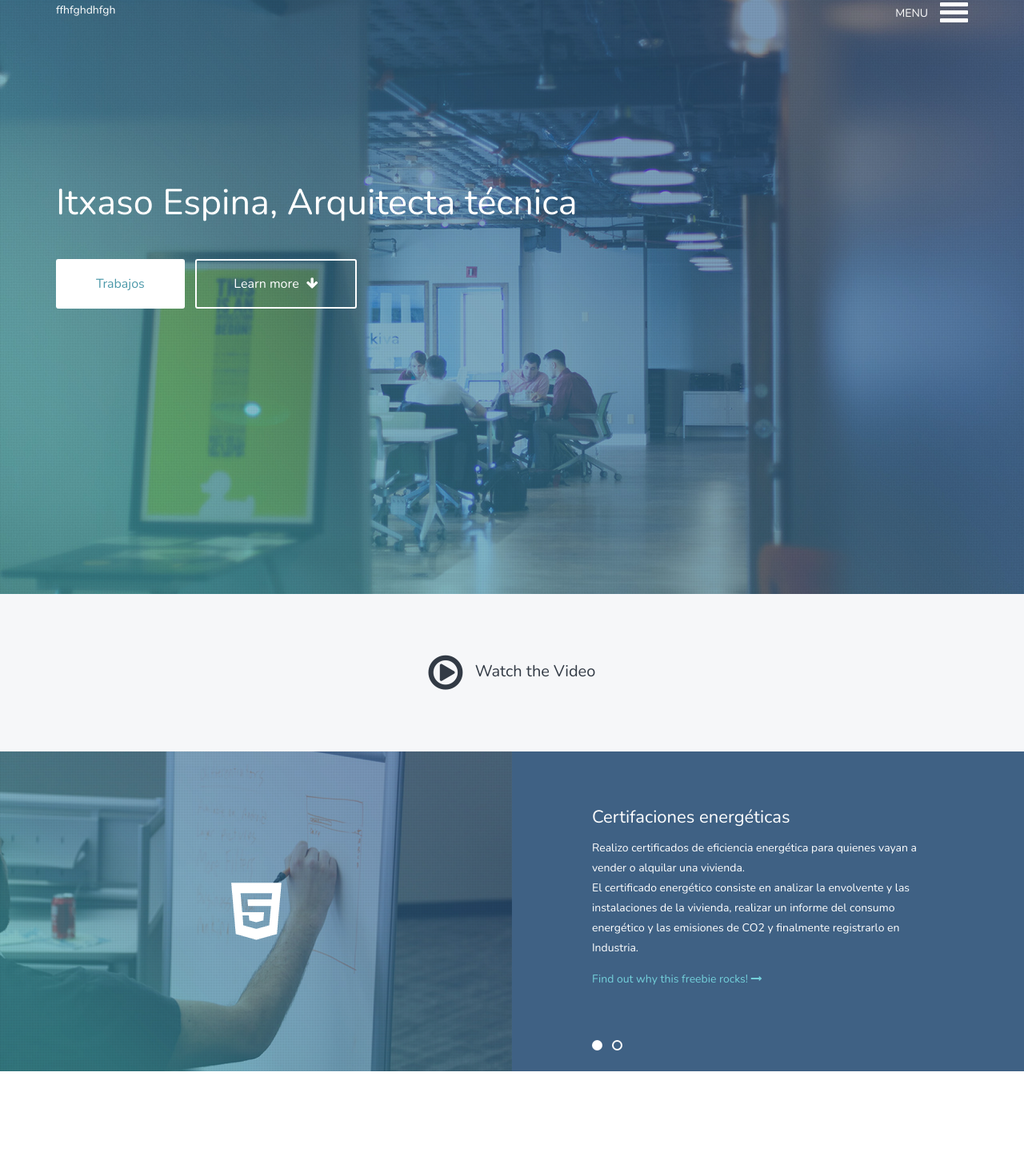
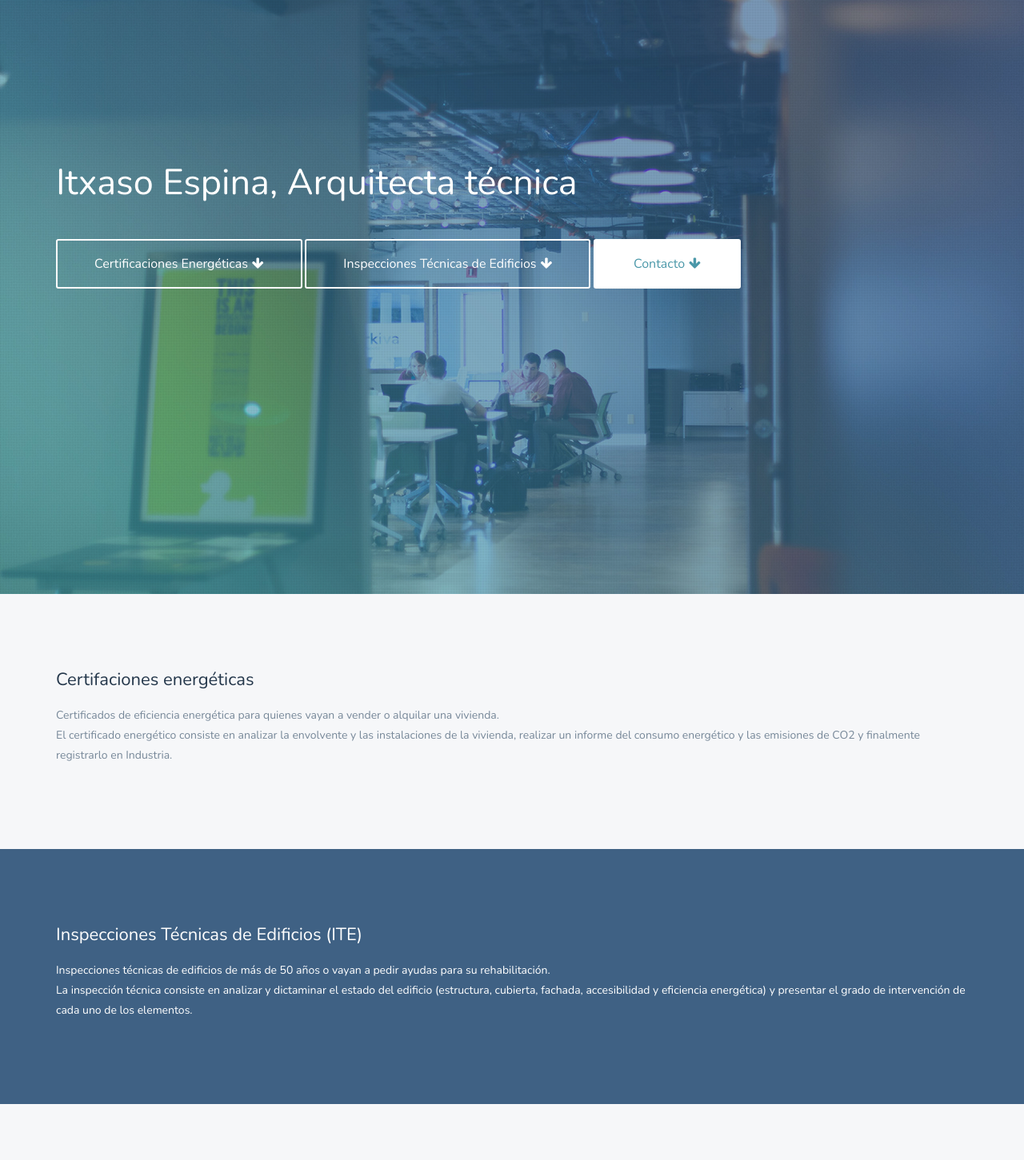
Before and after one commit to itxasoespina/itxasoespina.github.io, a plain HTML site: page index.html in a window 1280 px wide. Shown: the part 57-1508 px from the top of the page at 80% size. Drawn offline with nearby package versions, Linux system fonts and the light colour scheme.

Commit message:
Mejorada la portada
Separado en secciones los textos, arreglado los colores de las
secciones, los márgenes y configurado los botones para avanzar

```diff
--- a/css/styles.css
+++ b/css/styles.css
@@ -467,6 +467,34 @@ a:hover, a:focus {
 /* ==========================================================================
 Buttons
 ========================================================================== */
+
+.white-btn {
+    display: inline-block;
+    margin: 0 10px 10px 0;
+    padding: 20px 50px;
+    border-radius: 3px;
+    background-color: #fff;
+    color: #4b98a9;
+    font-size: 16px;
+}
+.white-btn:hover, .white-btn:focus {
+    background-color: #73d0da;
+    color: #fff;
+    text-decoration: none;
+}
+.trans-btn {
+    display: inline-block;
+    padding: 18px 46px;
+    border: 2px solid #fff;
+    border-radius: 3px;
+    color: #fff;
+    font-size: 16px;
+}
+.trans-btn:hover, .trans-btn:focus {
+    border-color: #73d0da;
+    color: #73d0da;
+    text-decoration: none;
+}
 .use-btn {
     display: inline-block;
     margin: 0 10px 10px 0;
@@ -824,6 +852,38 @@ Showcase
 }
 
 /* ==========================================================================
+Explanations
+========================================================================== */
+.explanation-white {
+    padding: 80px 0 80px 0;
+    background-color: #f6f7f9;
+}
+.explanation-white h1 {
+    margin-bottom: 20px;
+    color: #24374b;
+    font-weight: 400;
+    font-size: 22px;
+}
+.explanation-white p {
+    margin-bottom: 25px;
+    color: #778899;
+}
+
+.explanation-blue {
+    padding: 80px 0 80px 0;
+    background-color: #3F6184;
+}
+.explanation-blue h1 {
+    margin-bottom: 20px;
+    color: #fff;
+    font-weight: 400;
+    font-size: 22px;
+}
+.explanation-blue p {
+    margin-bottom: 25px;
+    color: #fff;
+}
+/* ==========================================================================
 Screenshots Intro
 ========================================================================== */
 .screenshots-intro {
--- a/index.html
+++ b/index.html
@@ -50,21 +50,40 @@
 				<div class="container">
 					<div class="row nav-wrapper">
 						<div class="col-md-6 col-sm-6 col-xs-6 text-left">
-							ffhfghdhfgh
-						</div>
-						<div class="col-md-6 col-sm-6 col-xs-6 text-right navicon">
-							<p>MENU</p><a id="trigger-overlay" class="nav_slide_button nav-toggle" href="#"><span></span></a>
+							<!-- Arriba a la izquierda -->
 						</div>
 					</div>
 					<div class="row hero-content">
 						<div class="col-md-12">
 							<h1 class="animated fadeInDown">Itxaso Espina, Arquitecta técnica</h1>
-							<a href="http://tympanus.net/codrops/?p=22554" class="use-btn animated fadeInUp">Trabajos</a> <a href="#about" class="learn-btn animated fadeInUp">Learn more <i class="fa fa-arrow-down"></i></a>
+							<a href="#ce" class="trans-btn animated fadeInUp">Certificaciones Energéticas<i class="fa fa-arrow-down"></i></a>
+							<a href="#ite" class="trans-btn animated fadeInUp">Inspecciones Técnicas de Edificios<i class="fa fa-arrow-down"></i></a>
+							<a href="#contact" class="white-btn animated fadeInUp">Contacto<i class="fa fa-arrow-down"></i></a>
 						</div>
 					</div>
 				</div>
 			</section>
 		</header>
+		<section class="explanation-white" id="ce">
+			<div class="container">
+				<div class="row">
+					<div class="col-md-12">
+						<h1>Certifaciones energéticas</h1>
+						<p>Certificados de eficiencia energética para quienes vayan a vender o alquilar una vivienda.<br /> El certificado energético consiste en analizar la envolvente y las instalaciones de la vivienda, realizar un informe del consumo energético y las emisiones de CO2 y finalmente registrarlo en Industria. </p>
+					</div>
+				</div>
+			</div>
+		</section>
+		<section class="explanation-blue" id="ite">
+			<div class="container">
+				<div class="row">
+					<div class="col-md-12">
+						<h1>Inspecciones Técnicas de Edificios (ITE)</h1>
+						<p>Inspecciones técnicas de edificios de más de 50 años o vayan a pedir ayudas para su rehabilitación.<br /> La inspección técnica consiste en analizar y dictaminar el estado del edificio (estructura, cubierta, fachada, accesibilidad y eficiencia energética) y presentar el grado de intervención de cada uno de los elementos.</p>
+					</div>
+				</div>
+			</div>
+		</section>
 		<section class="video" id="about">
 			<div class="container">
 				<div class="row">
```
